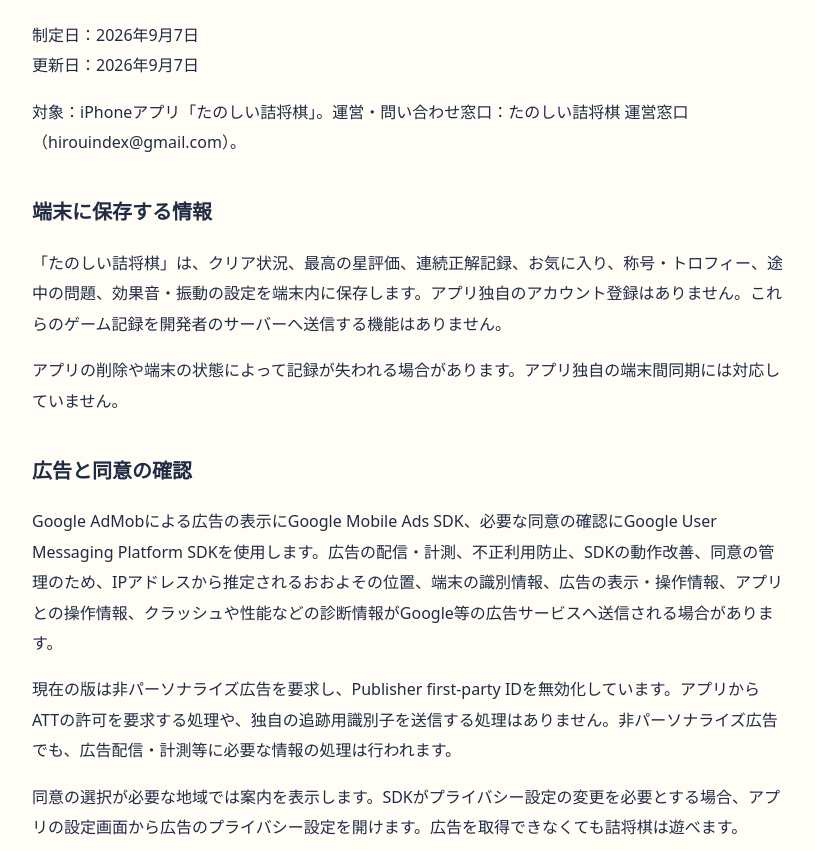
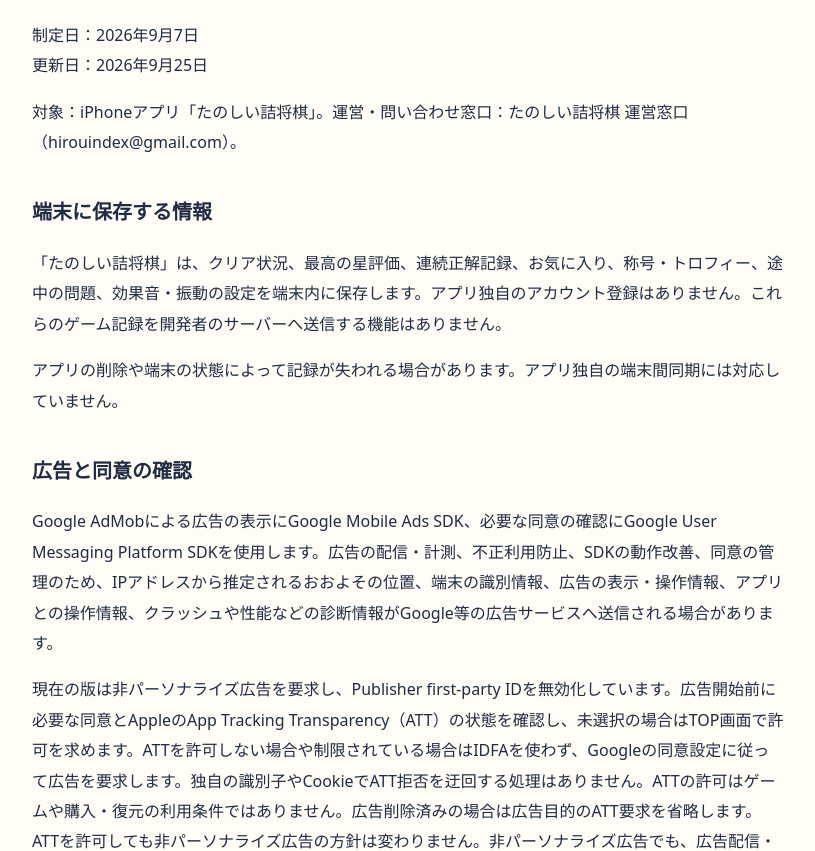
Before and after one commit to fattea22-design/tanoshii-tsume-privacy, a plain HTML site: page index.html in a window 1280 px wide. Shown: the part 191-1042 px from the top of the page, without its empty margins (232-1047 px from the left). Drawn offline with Linux system fonts and the light colour scheme.

Commit message:
Update privacy policy for ATT consent flow

```diff
--- a/index.html
+++ b/index.html
@@ -1,14 +1,14 @@
 <!doctype html>
 <html lang="ja"><head><meta charset="utf-8"><meta name="viewport" content="width=device-width,initial-scale=1"><meta name="description" content="たのしい詰将棋のプライバシーポリシー。端末内保存、広告、広告削除の購入と復元について説明します。"><title>プライバシーポリシー | たのしい詰将棋</title><style>*{box-sizing:border-box}html{color-scheme:light}body{margin:0;background:#fffdf5;color:#202b45;font-family:system-ui,-apple-system,"Hiragino Kaku Gothic ProN","Yu Gothic",sans-serif;line-height:1.9}main{max-width:800px;margin:0 auto;padding:40px 24px 64px}h1{font-size:clamp(1.5rem,5vw,2.1rem);line-height:1.5;border-bottom:5px solid #ffd43b;padding-bottom:20px}h2{font-size:1.25rem;margin-top:36px}p{overflow-wrap:anywhere}a{color:#164a91;text-underline-offset:3px}a:focus-visible{outline:3px solid #164a91;outline-offset:4px}@media(max-width:420px){main{padding:24px 20px 48px}}</style></head><body><main>
 <h1>たのしい詰将棋<br>プライバシーポリシー</h1>
-<p>制定日：2026年9月7日<br>更新日：2026年9月7日</p>
+<p>制定日：2026年9月7日<br>更新日：2026年9月25日</p>
 <p>対象：iPhoneアプリ「たのしい詰将棋」。運営・問い合わせ窓口：たのしい詰将棋 運営窓口（hirouindex@gmail.com）。</p>
 <h2>端末に保存する情報</h2>
 <p>「たのしい詰将棋」は、クリア状況、最高の星評価、連続正解記録、お気に入り、称号・トロフィー、途中の問題、効果音・振動の設定を端末内に保存します。アプリ独自のアカウント登録はありません。これらのゲーム記録を開発者のサーバーへ送信する機能はありません。</p>
 <p>アプリの削除や端末の状態によって記録が失われる場合があります。アプリ独自の端末間同期には対応していません。</p>
 <h2>広告と同意の確認</h2>
 <p>Google AdMobによる広告の表示にGoogle Mobile Ads SDK、必要な同意の確認にGoogle User Messaging Platform SDKを使用します。広告の配信・計測、不正利用防止、SDKの動作改善、同意の管理のため、IPアドレスから推定されるおおよその位置、端末の識別情報、広告の表示・操作情報、アプリとの操作情報、クラッシュや性能などの診断情報がGoogle等の広告サービスへ送信される場合があります。</p>
-<p>現在の版は非パーソナライズ広告を要求し、Publisher first-party IDを無効化しています。アプリからATTの許可を要求する処理や、独自の追跡用識別子を送信する処理はありません。非パーソナライズ広告でも、広告配信・計測等に必要な情報の処理は行われます。</p>
+<p>現在の版は非パーソナライズ広告を要求し、Publisher first-party IDを無効化しています。広告開始前に必要な同意とAppleのApp Tracking Transparency（ATT）の状態を確認し、未選択の場合はTOP画面で許可を求めます。ATTを許可しない場合や制限されている場合はIDFAを使わず、Googleの同意設定に従って広告を要求します。独自の識別子やCookieでATT拒否を迂回する処理はありません。ATTの許可はゲームや購入・復元の利用条件ではありません。広告削除済みの場合は広告目的のATT要求を省略します。ATTを許可しても非パーソナライズ広告の方針は変わりません。非パーソナライズ広告でも、広告配信・計測等に必要な情報の処理は行われます。</p>
 <p>同意の選択が必要な地域では案内を表示します。SDKがプライバシー設定の変更を必要とする場合、アプリの設定画面から広告のプライバシー設定を開けます。広告を取得できなくても詰将棋は遊べます。</p>
 <p>Googleによる情報の扱いは<a href="https://policies.google.com/privacy?hl=ja">Googleプライバシーポリシー</a>もご覧ください。</p>
 <h2>広告削除の購入と復元</h2>
```
